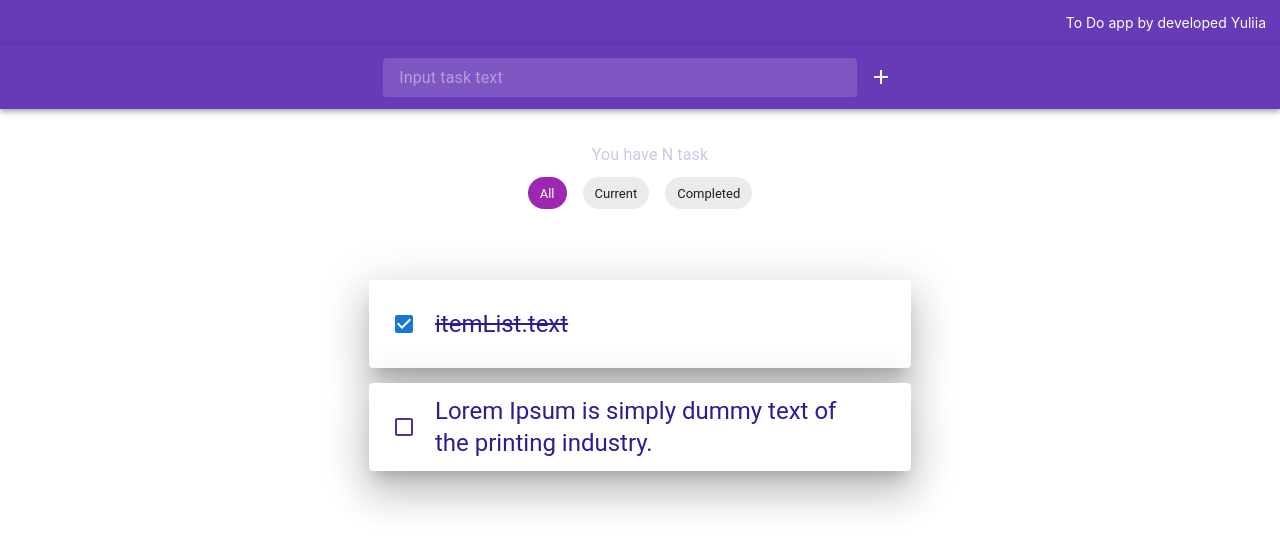
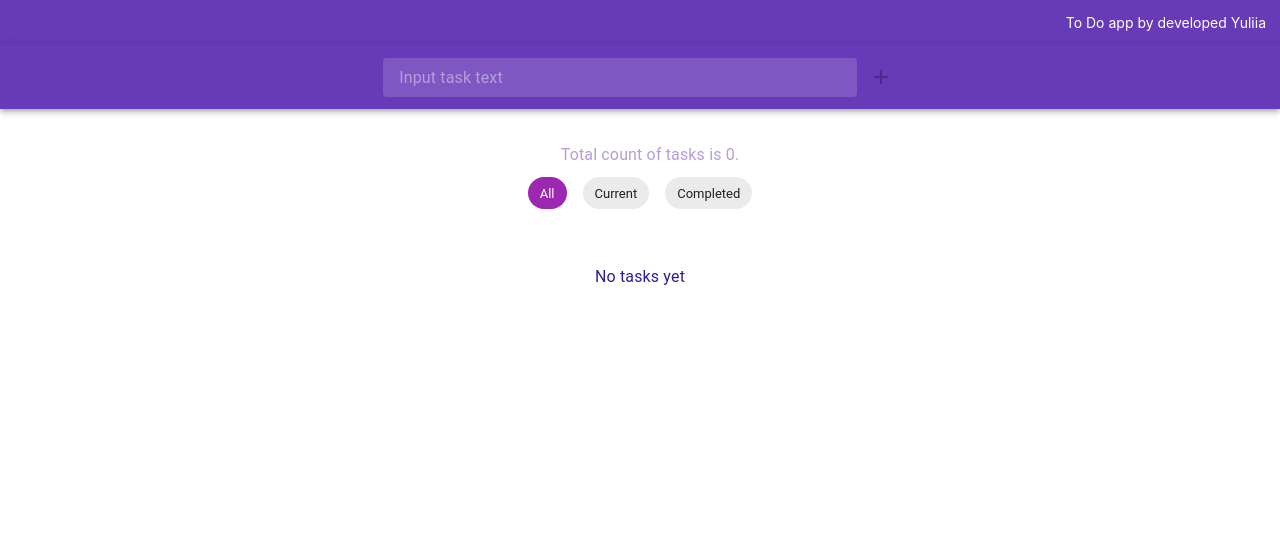
Before and after one commit to YuliaCoolinich/to-do-app, a React (Create React App) app: page / in a window 1280 px wide. Shown: the top 550 px of the page. Built offline with nearby package versions, Linux system fonts and the light colour scheme.

Commit message:
Added using storage

```diff
--- a/src/components/InputTaskPanel/index.js
+++ b/src/components/InputTaskPanel/index.js
@@ -3,15 +3,56 @@ import { Add as AddIcon } from '@mui/icons-material/'
 import Toolbar from './styled-components/Toolbar'
 import TaskInput from './styled-components/TaskInput'
 import InputBase from '../base-components/InputBase'
+import { useState } from 'react'
+import { useDispatch } from 'react-redux'
+import uniqid from 'uniqid'
+import { tasksAction } from '../../store/tasks'
+
+const TASK_TEXT_MAX_COUNT = 10
 
 export default function InputTaskPanel() {
+  const [taskText, setTaskText] = useState('')
+  const dispatch = useDispatch()
+
+  const onChangeHandler = (event) => {
+    setTaskText(event.target.value)
+  }
+
+  const isButtonDisabled = taskText.length === 0
+
+  const onClickHandler = () => {
+    if (taskText === '') {
+      return
+    }
+    if (taskText.length > TASK_TEXT_MAX_COUNT) {
+      alert(`Please enter text with length upon to ${TASK_TEXT_MAX_COUNT}`)
+      setTaskText('')
+      return
+    }
+    dispatch(tasksAction.add({
+      'id': uniqid(),
+      'text': taskText,
+      'completed': false,
+    }))
+    setTaskText('')
+  }
+
   return (
     <AppBar position='static'>
       <Toolbar>
         <TaskInput>
-          <InputBase placeholder='Input task text' />
+          <InputBase
+            placeholder='Input task text'
+            value={taskText}
+            onChange={onChangeHandler}
+          />
         </TaskInput>
-        <IconButton size='large' color='inherit'>
+        <IconButton
+          size='large'
+          color='inherit'
+          onClick={onClickHandler}
+          disabled={isButtonDisabled}
+        >
           <AddIcon />
         </IconButton>
       </Toolbar>
--- a/src/components/SortingPanel/index.js
+++ b/src/components/SortingPanel/index.js
@@ -2,14 +2,27 @@ import { Box, Stack, Chip } from '@mui/material'
 // import { Chip } from '@mui/material-next'
 import Typography from '../base-components/Typography'
 import { deepPurple } from '@mui/material/colors'
+import { ALL, CURRENT, COMPLETED } from '../../constants/taskStatuses'
 
-const SortingPanel = () => {
+const SortingPanel = ({ filter, changeFilter, metaText }) => {
+  const Chips = [{
+    'name': ALL,
+    'onClick': () => changeFilter(ALL),
+  }, {
+    'name': CURRENT,
+    'onClick': () => changeFilter(CURRENT),
+  }, {
+    'name': COMPLETED,
+    'onClick': () => changeFilter(COMPLETED),
+  },
+  ]
   return (
     <Box margin={3}>
         <Typography
           textAlign='center'
-          color={deepPurple[100]}>
-            You have N task
+          key={'task-list-meta-data'}
+          color={deepPurple[200]}>
+            {metaText}
         </Typography>
         <Stack
         direction='row'
@@ -17,22 +30,15 @@ const SortingPanel = () => {
         width='auto'
         justifyContent='center'
         >
-            <Chip
-            label='All'
-            onClick={() => console.log('filter all tasks')}
-            variant='filled'
-            color='secondary'
-            />
-            <Chip
-            label='Current'
-            onClick={() => console.log('filter current tasks')}
-            color='default'
-            />
-            <Chip
-            label='Completed'
-            onClick={() => console.log('filter completed tasks')}
-            color='default'
-            />
+          {Chips?.map((chip) => {
+            return (<Chip
+             label={chip.name}
+             key={chip.name}
+             onClick={chip.onClick}
+             variant={chip.name === filter ? 'filled' : 'default' }
+             color={chip.name === filter ? 'secondary' : 'default' }
+            />)
+          })}
         </Stack>
     </Box>
   )
--- a/src/components/TasksList/index.js
+++ b/src/components/TasksList/index.js
@@ -2,39 +2,41 @@ import { Grid, Box } from '@mui/material/'
 import Item from '../base-components/PaperBase'
 import Checkbox from '../base-components/Checkbox'
 import Typography from '../base-components/Typography'
+import { useDispatch } from 'react-redux'
+import { tasksAction } from '../../store/tasks'
 
-const itemsList = [{
-  'id': '01',
-  'text': 'Task #1',
-  'completed': true,
-}, {
-  'id': '02',
-  'text': 'Lorem Ipsum is simply dummy text of the printing industry.',
-  'completed': false,
-}]
-
-const onCheckHandler = (itm) => !itm.completed
-
-const TasksList = () => {
+const TasksList = ({ tasksList }) => {
+  const dispatch = useDispatch()
+  const onCheckHandler = (id) => {
+    dispatch(tasksAction.statusChange({ id }))
+  }
   return (
     <Grid container width='auto' spacing={1} justifyContent='space-around'>
         <Grid item xs={6}>
             <Box sx={{ 'p': 4 }}>
-                {itemsList.map((itm) => (
+                {tasksList?.length === 0
+                  ? <Typography
+                    variant='body1'
+                    component={'span'}>
+                      No tasks yet
+                  </Typography>
+                  : tasksList?.map((itm) => (
                     <Item key={itm.id} elevation={24}>
                         <Checkbox
                           checked={itm.completed}
-                          onClick={() => onCheckHandler(itm)}
+                          onClick={() => onCheckHandler(itm.id)}
                         />
                           <Typography
                             variant='h5'
                             component={'span'}
                             width='80%'
+                            onClick={() => onCheckHandler(itm.id)}
+                            cursor='pointer'
                             >
-                            {itm.completed ? <s>itemList.text</s> : itm.text}
+                            {itm.completed ? <s>{itm.text}</s> : itm.text}
                           </Typography>
                     </Item>
-                ))}
+                  ))}
             </Box>
         </Grid>
     </Grid>
--- a/src/components/TodoContainer/index.js
+++ b/src/components/TodoContainer/index.js
@@ -1,13 +1,55 @@
+import { useState } from 'react'
+import { useSelector } from 'react-redux'
 import InputTaskPanel from '../InputTaskPanel'
 import SortingPanel from '../SortingPanel'
 import TasksList from '../TasksList'
+import { ALL, CURRENT, COMPLETED } from '../../constants/taskStatuses'
 
+function getFilteredTaskList(tasksList, filter) {
+  switch (filter) {
+    case (ALL): { return tasksList }
+    case (CURRENT): { return tasksList.filter((task) => !task.completed) }
+    case (COMPLETED): { return tasksList.filter((task) => task.completed) }
+    default: { throw new Error('Incorrect task status is used') }
+  }
+}
+function getMetaText(taskCount, filter) {
+  const taskText = taskCount === 1 || taskCount === 0 ? 'task' : 'tasks'
+  switch (filter) {
+    case (ALL): {
+      return `Total count of tasks is ${taskCount}.`
+    }
+    case (CURRENT): {
+      return `You have ${taskCount} ${taskText} to complete.`
+    }
+    case (COMPLETED): {
+      return `You have already completed ${taskCount} ${taskText}.`
+    }
+    default: {
+      throw new Error('Incorrect task status is used')
+    }
+  }
+}
 const TodoContainer = () => {
+  const [filter, setFilter] = useState(ALL)
+  const tasksList = useSelector((state) => state.taskList)
+  let filteredTaskList, metaText
+  try {
+    filteredTaskList = getFilteredTaskList(tasksList, filter)
+    metaText = getMetaText(filteredTaskList.length, filter)
+  } catch (error) {
+    console.error(error.message)
+  }
+
   return (
    <>
      <InputTaskPanel />
-     <SortingPanel />
-     <TasksList />
+     <SortingPanel
+       filter={filter}
+       changeFilter={setFilter}
+       metaText={metaText}
+      />
+     <TasksList tasksList={filteredTaskList} />
    </>
   )
 }
--- /dev/null
+++ b/src/constants/taskStatuses.js
@@ -0,0 +1,3 @@
+export const ALL = 'All'
+export const CURRENT = 'Current'
+export const COMPLETED = 'Completed'
```
